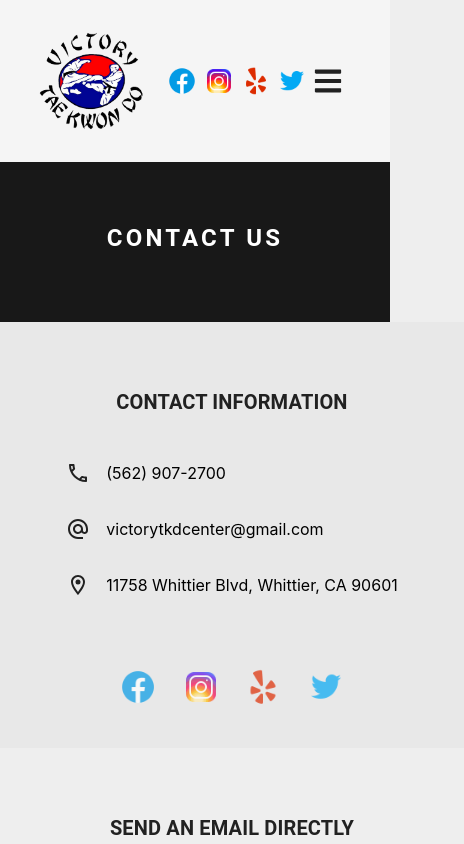
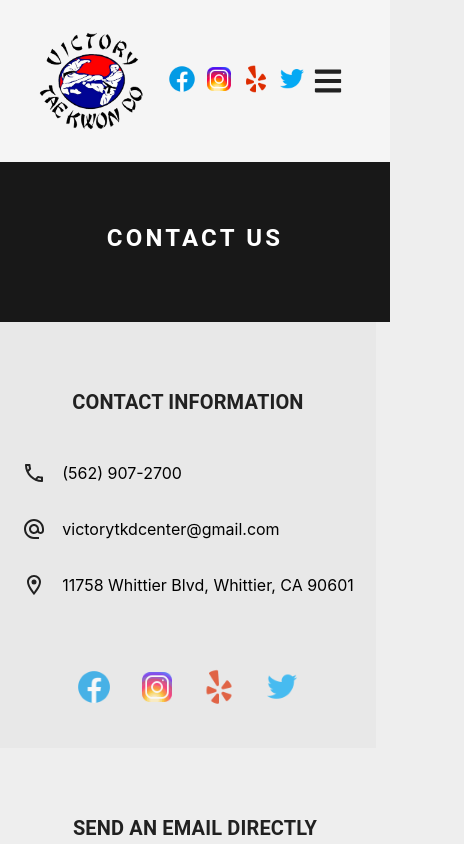
Before and after one commit to calvin-kim13/victoryTKD, a React (Create React App) app: page /contact in a window 390 px wide. Shown: the top 844 px of the page, 464 px wide, since content can reach past the window. Built offline with nearby package versions, Linux system fonts and the light colour scheme.

Commit message:
fixed media queries

```diff
--- a/public/index.html
+++ b/public/index.html
@@ -30,7 +30,7 @@
       work correctly both with client-side routing and a non-root public URL.
       Learn how to configure a non-root public URL by running `npm run build`.
     -->
-    <title>Victory Taekwondo</title>
+    <title>Victory Taekwondo Center</title>
   </head>
   <body>
     <noscript>You need to enable JavaScript to run this app.</noscript>
--- a/src/Pages/Contact.js
+++ b/src/Pages/Contact.js
@@ -132,7 +132,7 @@ const ContactContent = styled.div`
   }
   .info {
     background-color: #e8e8e8;
-    /* width: fit-content; */
+    width: 21.5rem;
     padding: 1rem;
   }
   .send-message {
@@ -142,7 +142,7 @@ const ContactContent = styled.div`
     display: flex;
     flex-direction: column;
     margin: 2rem auto;
-    width: 25rem;
+    width: fit-content;
     padding: 1rem;
   }
   .input {
@@ -156,8 +156,24 @@ const ContactContent = styled.div`
     width: 19rem;
     margin: 0 auto;
   }
+  @media screen and (min-width: 425px) {
+    .info {
+      width: 24.5rem;
+    }
+  }
+  @media screen and (min-width: 768px) {
+    .info {
+      width: 46rem;
+    }
+  }
   @media screen and (min-width: 800px) {
     grid-template-columns: 1fr 1fr;
+    .info {
+      width: 100%;
+    }
+    form {
+      width: 80%;
+    }
   }
   @media screen and (min-width: 1200px) {
     grid-template-columns: 1fr 1fr 1fr;
--- a/src/components/Header.js
+++ b/src/components/Header.js
@@ -30,10 +30,35 @@ const Header = () => {
       <div className="logo">
         <img className="header-logo" src={logo} alt="Victory Taekwondo logo" />
 
-        <img className="header-link" src={facebook} alt="" />
-        <img className="header-link" src={instagram} alt="" />
-        <img className="header-link" src={yelp} alt="" />
-        <img className="header-link" src={twitter} alt="" />
+        <a
+          href="https://www.facebook.com/victorytkdcenter/"
+          rel="noreferrer"
+          target="_blank"
+        >
+          <img className="header-link" src={facebook} alt="" />
+        </a>
+        <a
+          href="https://www.instagram.com/victorytkdcenter/?hl=en"
+          rel="noreferrer"
+          target="_blank"
+        >
+          <img className="header-link" src={instagram} alt="" />
+        </a>
+        <a
+          href="https://www.yelp.com/biz/victory-taekwondo-center-whittier?osq=victory+taekwondo"
+          rel="noreferrer"
+          target="_blank"
+        >
+          <img className="header-link" src={yelp} alt="" />
+        </a>
+        <a
+          href="https://twitter.com/victorytkd11"
+          rel="noreferrer"
+          target="_blank"
+        >
+          {" "}
+          <img className="header-link" src={twitter} alt="" />
+        </a>
       </div>
       <ul className={click ? "nav-menu active" : "nav-menu"}>
         <li className="nav-item">
```
